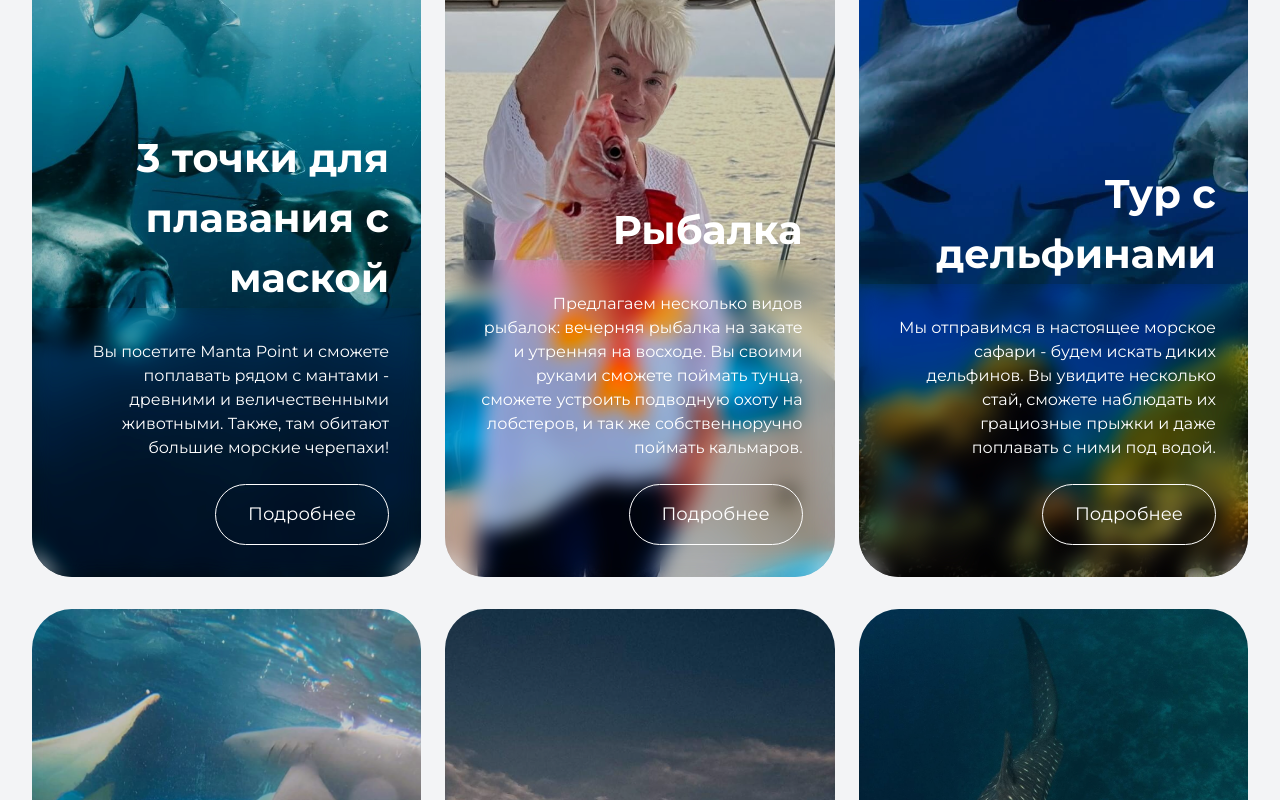
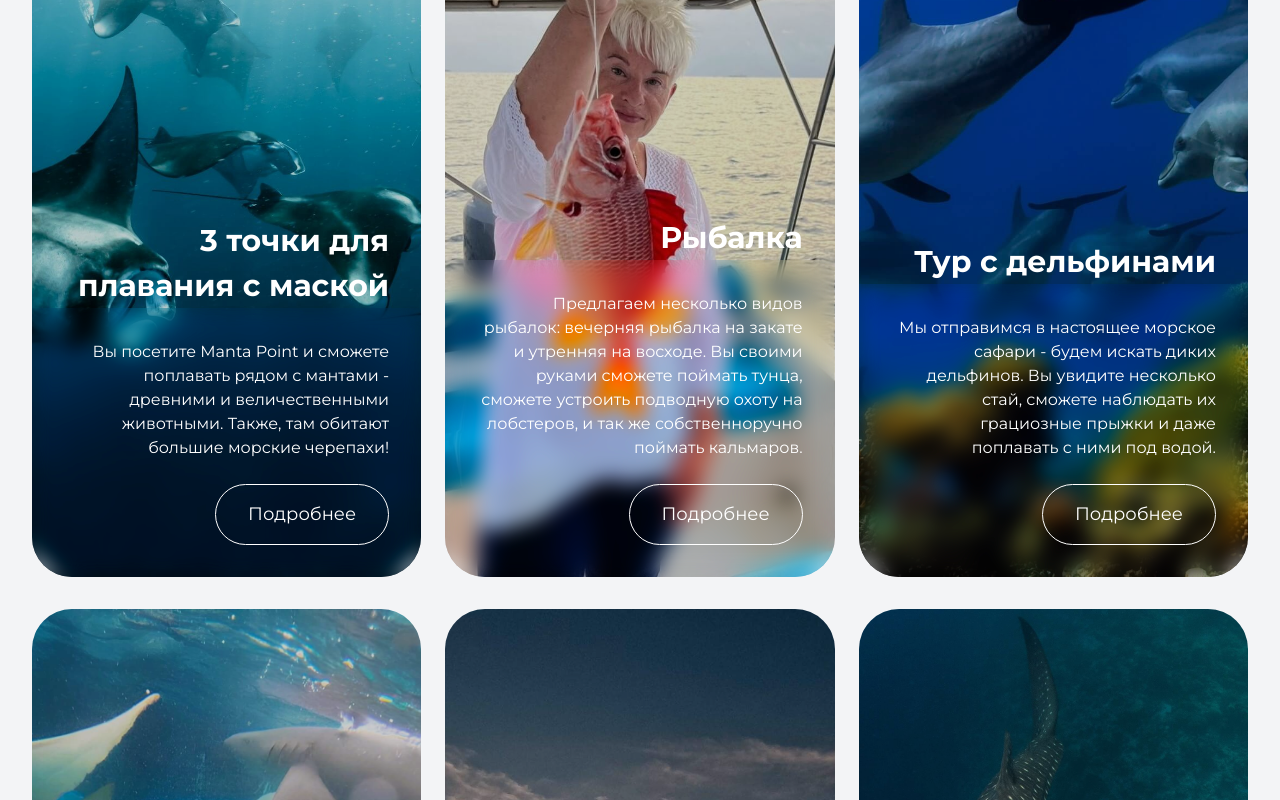
Before and after one commit to RostislavIvanov/maldives-landing, a React (Vite) app: page / in a window 1280 px wide. Shown: the part 4960-5760 px from the top of the page. Built offline with nearby package versions, Linux system fonts and the light colour scheme.

Commit message:
Исправления по дизайну

```diff
--- a/src/components/ExcursionItem/ExcursionItem.module.css
+++ b/src/components/ExcursionItem/ExcursionItem.module.css
@@ -25,7 +25,6 @@
 
 .excursion__title {
     @apply text-[30px] font-bold mr-8 ml-8 relative
-    lg:text-[40px]
 }
 
 .excursion__content {
```
